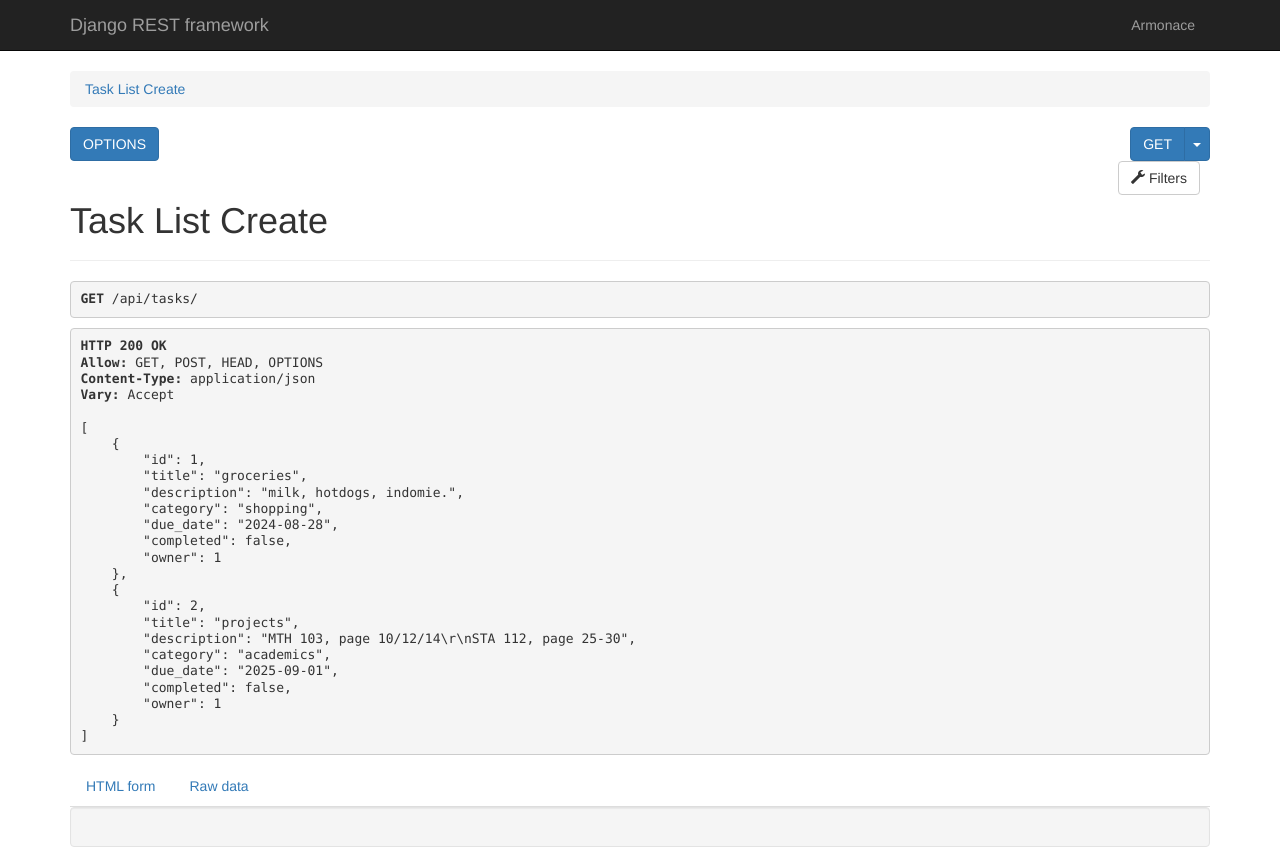
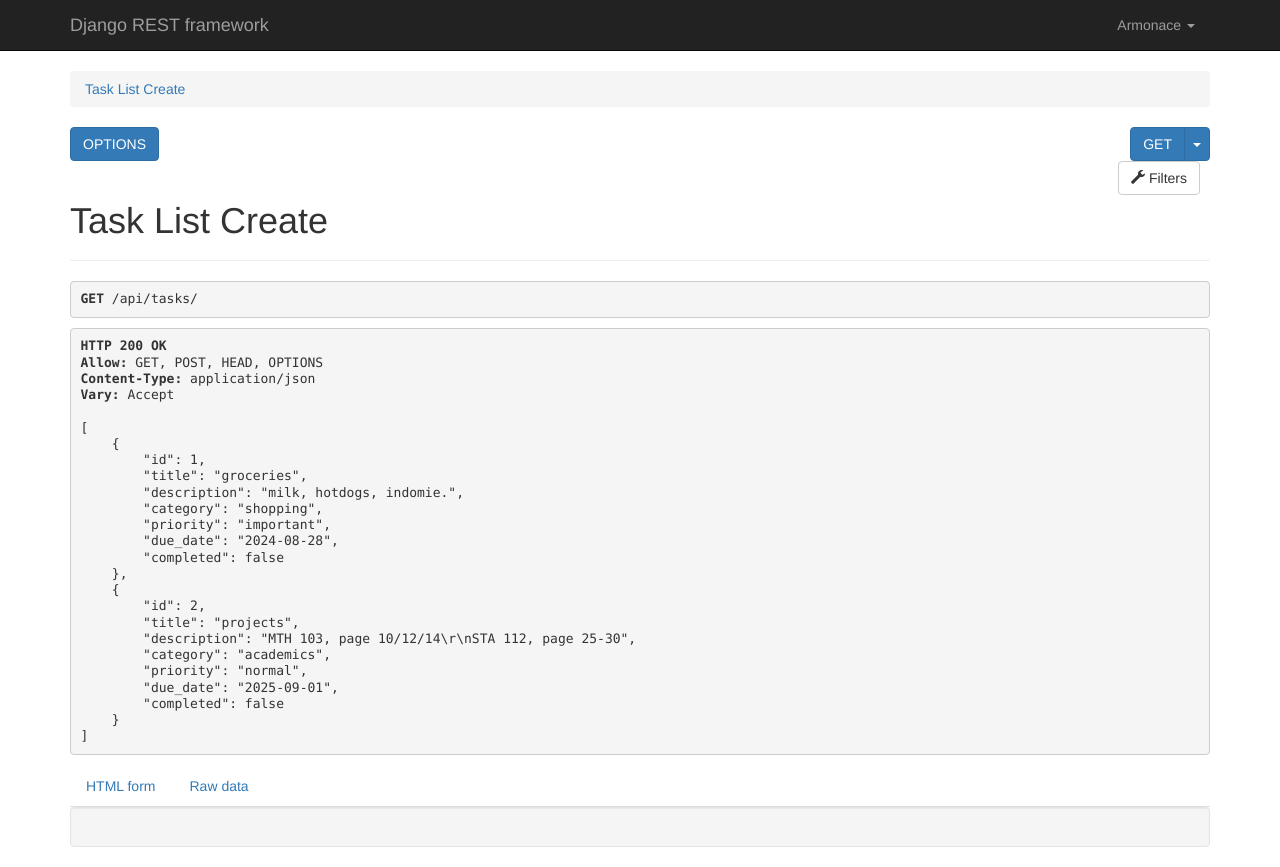
Before and after one commit to Armonace/BE_CAPSTONE_PROJECT, a Django app: page /api/tasks/ in a window 1280 px wide. Run offline with Django 5.2, Linux system fonts and the light colour scheme; a user stored in the database is signed in; data comes from the database, SQL or seed files in the repository; both versions use the stored data as it was after the commit; some libraries are stand-ins or nearby versions.

Commit message:
added filer fuctions,defined login,signup and also a welcome message to my user

```diff
--- a/todo_api/tasks/models.py
+++ b/todo_api/tasks/models.py
@@ -2,6 +2,11 @@ from django.db import models
 from django.contrib.auth.models import User
 
 class Task(models.Model):
+    PRIORITY_CHOICES = [
+        ('important', 'Important'),
+        ('normal', 'Normal'),
+    ]
+
     owner = models.ForeignKey(User, on_delete=models.CASCADE, related_name='tasks')
     title = models.CharField(max_length=255)
     description = models.TextField(blank=True)
@@ -9,7 +14,11 @@ class Task(models.Model):
     due_date = models.DateField()
     completed = models.BooleanField(default=False)
 
-    owner = models.ForeignKey(User, on_delete=models.CASCADE)
+    priority = models.CharField(
+        max_length=10,
+        choices=PRIORITY_CHOICES,
+        default="normal"
+    )
 
     def __str__(self):
         return self.title
--- a/todo_api/tasks/serializers.py
+++ b/todo_api/tasks/serializers.py
@@ -4,5 +4,5 @@ from .models import Task
 class TaskSerializer(serializers.ModelSerializer):
     class Meta:
         model = Task
-        fields = '__all__'
+        fields = ['id', 'title', 'description', 'category', 'priority', 'due_date', 'completed']
         read_only_fields = ['owner']
--- a/todo_api/tasks/templates/tasks/home.html
+++ b/todo_api/tasks/templates/tasks/home.html
@@ -35,7 +35,9 @@
 <body>
     <div class="welcome">
         <h1>Welcome to To-Do Manager ✅</h1>
-        <p>This is your backend capstone project home page.</p>
+        <p>where you can trust us to be your brain in remembering,tracking and getting all your tasks done</p>
+        <h2>we are glad to have you with us</h2>
+        <a href="{% url 'login' %}">Login</a>
         <a href="/api/tasks/">View Tasks API</a>
     </div>
 </body>
--- a/todo_api/tasks/urls.py
+++ b/todo_api/tasks/urls.py
@@ -1,7 +1,8 @@
 from django.urls import path
-from .views import TaskListCreateView, TaskDetailView
+from .views import TaskListCreateView, TaskDetailView, ImportantTaskListView
 
 urlpatterns = [
     path('tasks/', TaskListCreateView.as_view(), name='task-list-create'),
     path('tasks/<int:pk>/', TaskDetailView.as_view(), name='task-detail'),
+    path("tasks/important/", ImportantTaskListView.as_view(), name="important-tasks"),
 ]
--- a/todo_api/tasks/views.py
+++ b/todo_api/tasks/views.py
@@ -1,9 +1,11 @@
-from django.shortcuts import render
+from django.shortcuts import render, redirect
 from rest_framework import generics, permissions
 from .models import Task
 from .serializers import TaskSerializer
 from rest_framework.permissions import AllowAny
-
+from django.contrib.auth.decorators import login_required
+from django.contrib.auth.forms import UserCreationForm
+from django.contrib.auth import login
 
 
 class TaskListCreateView(generics.ListCreateAPIView):
@@ -11,7 +13,17 @@ class TaskListCreateView(generics.ListCreateAPIView):
     permission_classes = [permissions.IsAuthenticated]
 
     def get_queryset(self):
-        return Task.objects.filter(owner=self.request.user)
+        queryset = Task.objects.filter(owner=self.request.user)
+
+
+        priority = self.request.query_params.get('priority')
+        if priority:
+            queryset = queryset.filter(priority=priority)
+
+        return queryset
+
+
+
 
     def perform_create(self, serializer):
         serializer.save(owner=self.request.user)
@@ -23,9 +35,30 @@ class TaskDetailView(generics.RetrieveUpdateDestroyAPIView):
     def get_queryset(self):
         return Task.objects.filter(owner=self.request.user)
 
+
+def signup(request):
+    if request.method == "POST":
+        form = UserCreationForm(request.POST)
+        if form.is_valid():
+            form.save()  # create the new user
+            return redirect("login")  # after signup, go to login page
+    else:
+        form = UserCreationForm()
+    return render(request, "tasks/signup.html", {"form": form})
+
+class ImportantTaskListView(generics.ListAPIView):
+    serializer_class = TaskSerializer
+    permission_classes = [permissions.IsAuthenticated]
+
+    def get_queryset(self):
+        return Task.objects.filter(owner=self.request.user, priority="important")
+
 from django.shortcuts import render
 
 from django.shortcuts import render
 
 def home(request):
     return render(request, "tasks/home.html")
+
+def home(request):
+    return render(request, "tasks/home.html")
--- a/todo_api/todo_api/settings.py
+++ b/todo_api/todo_api/settings.py
@@ -139,3 +139,7 @@ REST_FRAMEWORK = {
         'rest_framework.filters.OrderingFilter',
     ],
 }
+
+LOGIN_URL = "login"
+LOGIN_REDIRECT_URL = "home"
+LOGOUT_REDIRECT_URL = "login"
--- a/todo_api/todo_api/urls.py
+++ b/todo_api/todo_api/urls.py
@@ -16,12 +16,16 @@ Including another URLconf
 """
 from django.contrib import admin
 from django.urls import path, include
-from tasks.views import home
+from tasks.views import home, signup
+from django.contrib.auth import views as auth_views
 from rest_framework.authtoken.views import obtain_auth_token
 
 urlpatterns = [
     path("", home, name="home"),
     path("admin/", admin.site.urls),
     path("api/", include("tasks.urls")),
-    path("api/token/", obtain_auth_token, name="api_token_auth"),
+    path("login/", auth_views.LoginView.as_view(template_name="tasks/login.html"), name="login"),
+    path("logout/", auth_views.LogoutView.as_view(), name="logout"),
+    path("signup/", signup, name="signup"),
+     path("api-auth/", include("rest_framework.urls")),
 ]
```
Also changed, not shown: todo_api/tasks/templates/tasks/login.html (added, +16 -0 lines), todo_api/tasks/templates/tasks/signup.html (added, +16 -0 lines), todo_api/db.sqlite3, todo_api/tasks/migrations/0002_alter_task_owner.py (added), todo_api/tasks/migrations/0003_task_priority.py (added), todo_api/tasks/migrations/0004_rename_priority_task_priority_alter_task_owner.py (added).
